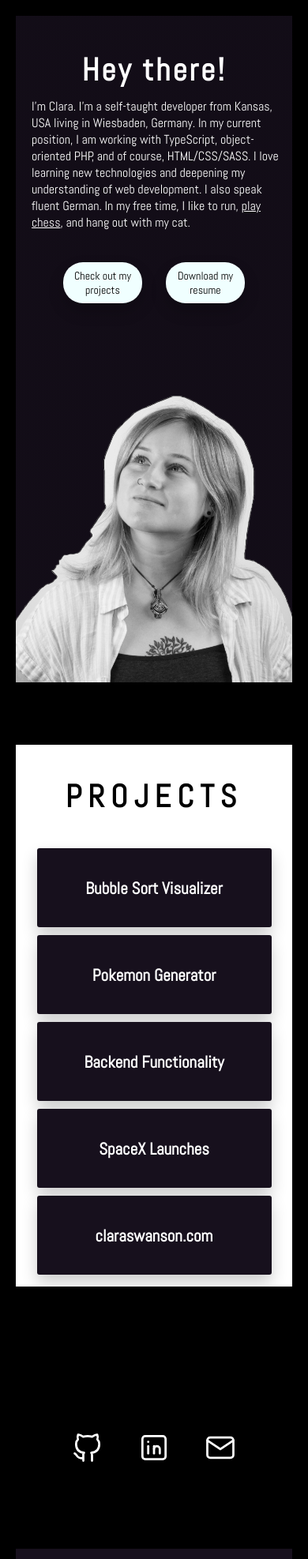
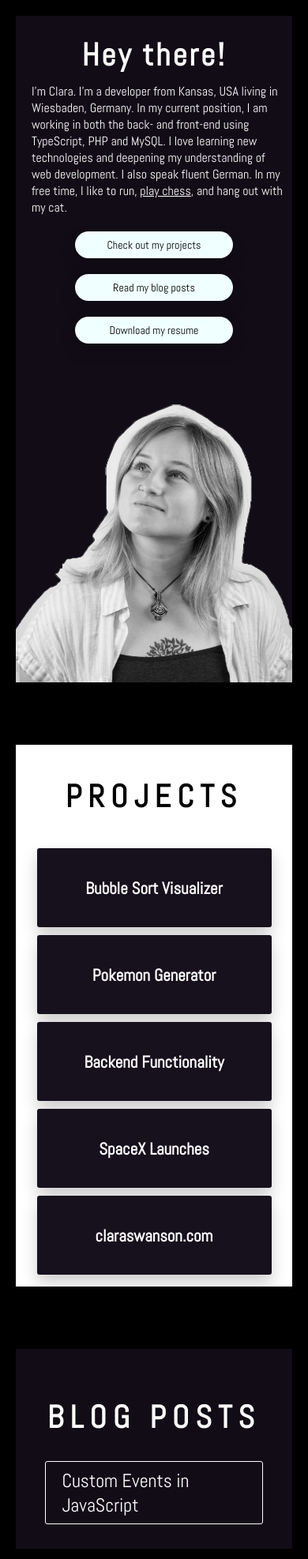
Before and after one commit to cswn/portfolio-website, a website: page index.html in a window 390 px wide. Shown: the top 1974 px of the page at 79% size. Drawn offline with Linux system fonts and the light colour scheme.

Commit message:
Add blog posts section

```diff
--- a/index.html
+++ b/index.html
@@ -31,8 +31,8 @@
                 <div class="section-2__left-box">
                     <h1 class="section-2__left-box--title">Hey there!</h1>
                     <p class="section-2__left-box--info">
-                        I'm Clara. I'm a self-taught developer from Kansas, USA living in Wiesbaden, Germany.
-                        In my current position, I am working with TypeScript, object-oriented PHP, and of course, HTML/CSS/SASS.
+                        I'm Clara. I'm a developer from Kansas, USA living in Wiesbaden, Germany.
+                        In my current position, I am working in both the back- and front-end using TypeScript, PHP and MySQL.
                         I love learning new technologies and deepening my understanding of web development.
                         I also speak fluent German.
                         In my free time, I like to run,
@@ -41,6 +41,7 @@
                     </p>
                     <div class="section-2__buttons">
                         <a class="btn btn--projects" href="#projects">Check out my projects</a>
+                        <a class="btn btn--blog" href="#blog">Read my blog posts</a>
                         <a class="btn btn--resume" href="./CASResume.pdf" download>Download my resume</a>
                     </div>
                 </div>
@@ -139,6 +140,19 @@
 
             </div>
         </section>
+
+        <div id="blog" class="section-blog">
+            <div class="section-blog__content">
+                <h1 class="section-blog__title">Blog posts</h1>
+                <div class="section-blog__blogs">
+                    <ul class="section-blog__blogs--list">
+                        <li class="section-blog__blogs--li">
+                            <a href="https://medium.com/@cswans/a-quick-guide-to-custom-events-in-javascript-d65c17a6c324" target="_blank">Custom Events in JavaScript</a>
+                        </li>
+                    </ul>
+                </div>
+            </div>
+        </div>
 
         <div id="contact" class="section-4">
             <div class="section-4__content">
--- a/styles/base/_base.scss
+++ b/styles/base/_base.scss
@@ -22,6 +22,18 @@ section {
     width: 100%;
 }
 
+li {
+    list-style-type: none;
+}
+
+hr {
+	border: 0;
+    width: 100%;
+	border-top: 1px solid $white;
+    margin-top: 2rem;
+}
+
+
 .mobile-card {
     display: none;
 }
--- a/styles/breakpoints/_phone.scss
+++ b/styles/breakpoints/_phone.scss
@@ -5,9 +5,7 @@
     }
 
     .header {
-
         &__title-box {
-
             &--text {
                 font-size: 5.6rem;
             }
@@ -15,7 +13,6 @@
     }
 
     .scroll-down {
-
         &__icon {
             width: 8rem;
             height: 8rem;
@@ -24,7 +21,7 @@
 
     .btn {
         font-size: 1.4rem;
-        width: 10rem;
+        width: 100%;
     }
 
     .section-2 {
@@ -51,7 +48,10 @@
         }
 
         &__buttons {
-            gap: 3rem;
+            gap: 2rem;
+            margin: 2rem;
+            min-width: 20rem;
+            flex-direction: column;
         }
 
         &__right-box {
@@ -173,4 +173,21 @@
         }
     }
 
+    .section-blog {
+
+        &__title {
+            margin: 3rem;
+        }
+
+        &__blogs {
+            &--li {
+                padding: .8rem 2rem;
+                font-size: 2.4rem;
+                max-width: 90%;
+                height: 8rem;
+            }
+        }
+
+    }
+
 }
--- a/styles/components/_button.scss
+++ b/styles/components/_button.scss
@@ -3,7 +3,7 @@
     text-align: center;
     color: $black;
     border-radius: 25px;
-    width: 16rem;
+    width: 14rem;
     background-color: azure;
     padding: 0.8rem 1.2rem;
     transition: all .2s;
--- a/styles/layout/_footer.scss
+++ b/styles/layout/_footer.scss
@@ -1,5 +1,5 @@
 .footer {
-    background-color: $dark-purple;
+    background-color: rgba($dark-purple, .8);
     display: flex;
     justify-content: center;
     align-items: center;
--- a/styles/layout/_section-2.scss
+++ b/styles/layout/_section-2.scss
@@ -2,20 +2,15 @@
     position: relative;
 
     &__content {
-        background-image:
-            linear-gradient(
-                rgba($dark-purple, .8),
-                rgba($dark-purple, .8));
-        background-size: cover;
+        background-color: rgba($dark-purple, .8);
         position: absolute;
         top: 50%;
         left: 50%;
         transform: translate(-50%, -50%);
         width: 100%;
         height: 100vh;
-        display: flex;
+        @include flex-center;
         justify-content: space-evenly;
-        align-items: center;
     }
 
     &__left-box,
@@ -55,7 +50,7 @@
     &__buttons {
         margin: 4rem;
         @include flex-center;
-        gap: 6rem;
+        gap: 3rem;
     }
 
     &__right-box {
--- a/styles/layout/_section-4.scss
+++ b/styles/layout/_section-4.scss
@@ -1,6 +1,7 @@
 .section-4 {
     height: 12vh;
     @include flex-center;
+    margin-top: 2.5rem;
 
     &__content {
         @include flex-center;
--- /dev/null
+++ b/styles/layout/_section-blog.scss
@@ -0,0 +1,44 @@
+.section-blog {
+    height: 30vh;
+    @include flex-center;
+
+    &__content {
+        @include flex-center;
+        flex-direction: column;
+        width: 100%;
+        height: 100%;
+        background-color: rgba($dark-purple, .8);
+    }
+
+    &__title {
+        @include section-title;
+        color: $white;
+        font-size: 4rem;
+        margin-top: 3rem;
+    }
+
+    &__blogs {
+        &--list {
+            @include flex-center;
+            flex-direction: column;
+        }
+
+        &--li {
+            font-size: 2.8rem;
+            border-radius: .3rem;
+            padding: .8rem 3rem;
+            border: 1px solid white;
+            cursor: pointer;
+            transition: all .2s;
+
+            &:hover {
+                background-color: $white;
+                color: $dark-purple;
+
+                & > a {
+                    color: $dark-purple;
+                }
+            }
+        }
+    }
+}
--- a/styles/main.scss
+++ b/styles/main.scss
@@ -16,6 +16,7 @@
 @import "layout/section-2";
 @import "layout/section-3";
 @import "layout/section-4";
+@import "layout/section-blog";
 
 @import "breakpoints/phone";
 @import "breakpoints/tablet-vert";
```
Also changed, not shown: styles/style.css.
